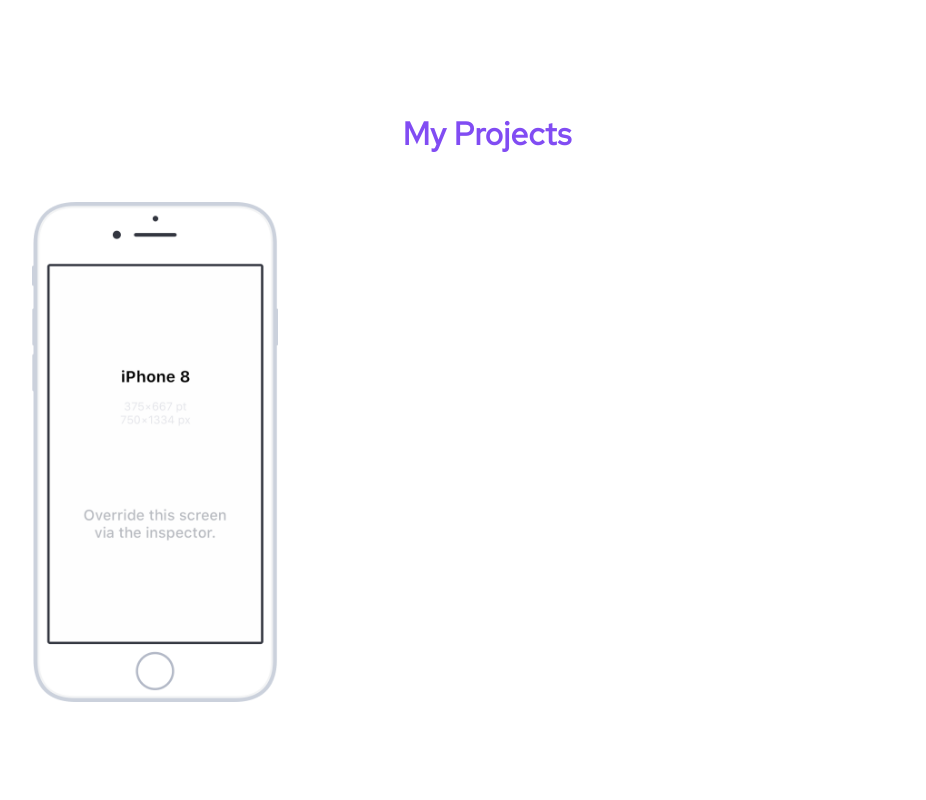
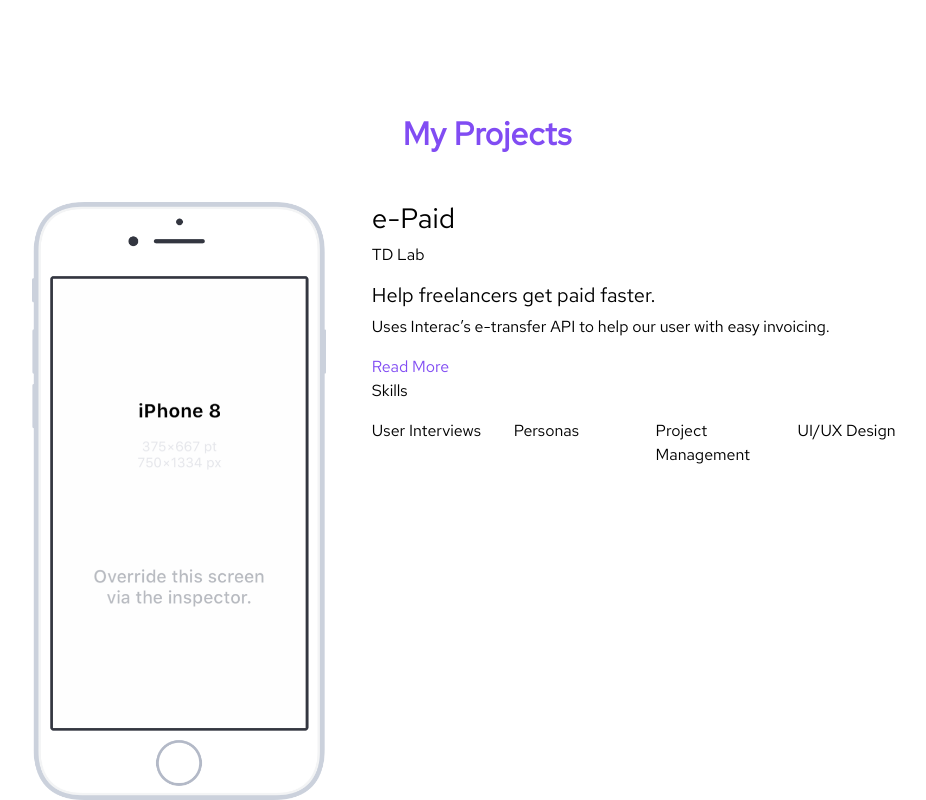
Before and after one commit to AndrewDrury/daniela-personal-portfolio, a Vue app: page / in a window 1280 px wide. Shown: the part 537-1337 px from the top of the page, without its empty margins (153-1079 px from the left). Before the commit the page ends 1239 px from the top, so only its background shows below. Built offline with nearby package versions, Linux system fonts and the light colour scheme.

Commit message:
updating home page

```diff
--- a/src/assets/variables.scss
+++ b/src/assets/variables.scss
@@ -1,4 +1,11 @@
 $primary: #814CF3;
+$blackOpac65: rgba(255,255,255,0.65);
+$grey: #9B9B9B;
 
+$screen-xs: 576px;
+$screen-sm: 768px;
+$screen-md: 992px;
+$screen-lg: 1200px;
 
+// Import at the end
 @import "node_modules/bootstrap/scss/bootstrap.scss";
--- a/src/views/Home.vue
+++ b/src/views/Home.vue
@@ -23,11 +23,25 @@
               <section id="Projects">
                 <h2 class="mb-5" to="#Projects"><b class="purple">My Projects</b></h2>
                 <b-row>
-                  <b-col class="mx-3" align="left">
-                    <img src="@/assets/iPhone.png" height="500px">
+                  <b-col sm="4" class="mx-3" align="left">
+                    <img class="screenshot" src="@/assets/iPhone.png">
                   </b-col>
+                  <b-col class="listing" sm="7" align="left">
+                    <h3>e-Paid</h3>
+                    <p>TD Lab</p>
+                    <h5>Help freelancers get paid faster.</h5>
+                    <p>Uses Interac’s e-transfer API to help our user with easy invoicing.</p>
+                    <a href="">Read More</a>
+                    <p>Skills</p>
+                    <b-row align="left">
+                      <b-col class="skill">User Interviews</b-col>
+                      <b-col class="skill">Personas</b-col>
+                      <b-col class="skill">Project Management</b-col>
+                      <b-col class="skill">UI/UX Design</b-col>
+                    </b-row>
+                  </b-col>
+
                 </b-row>
-
               </section>
             </b-col>
           </b-row>
@@ -38,10 +52,21 @@
 </template>
 
 <style lang="scss">
-$primary: #814CF3;
+@import "../assets/variables.scss";
 
 .purple {
   color: $primary;
+}
+.screenshot{
+    width: 100%;
+  }
+.skill{
+  width: 100%;
+  align: left;
+  display:inline-block
+}
+
+@media (max-width: $screen-sm) {
 }
 </style>
 
```
Also changed, not shown: 17 other files (tests, documents, lock files or other folders).
